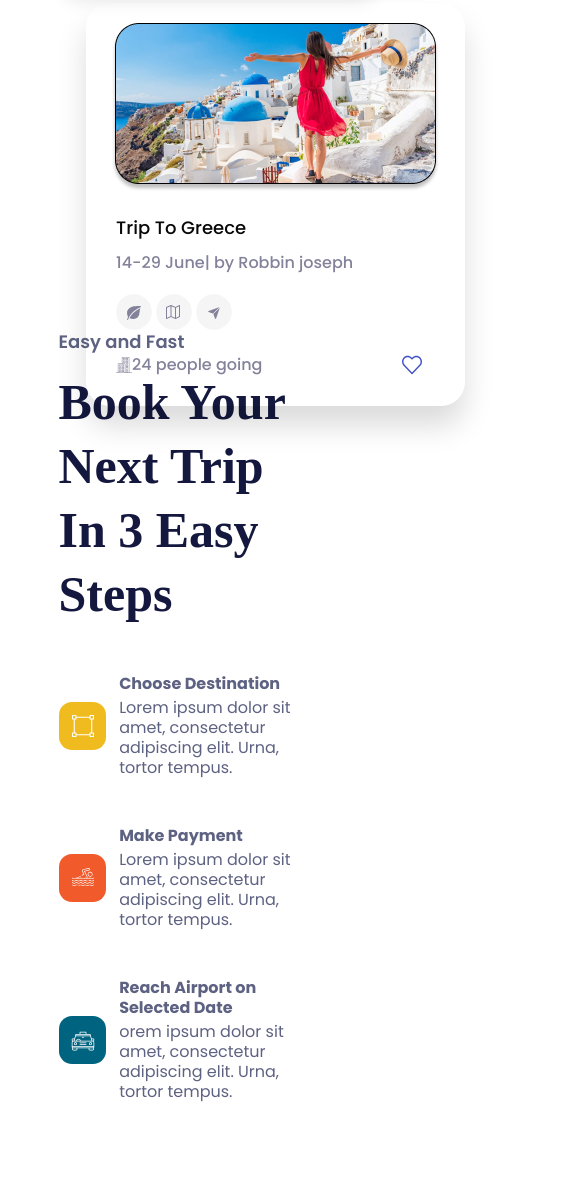
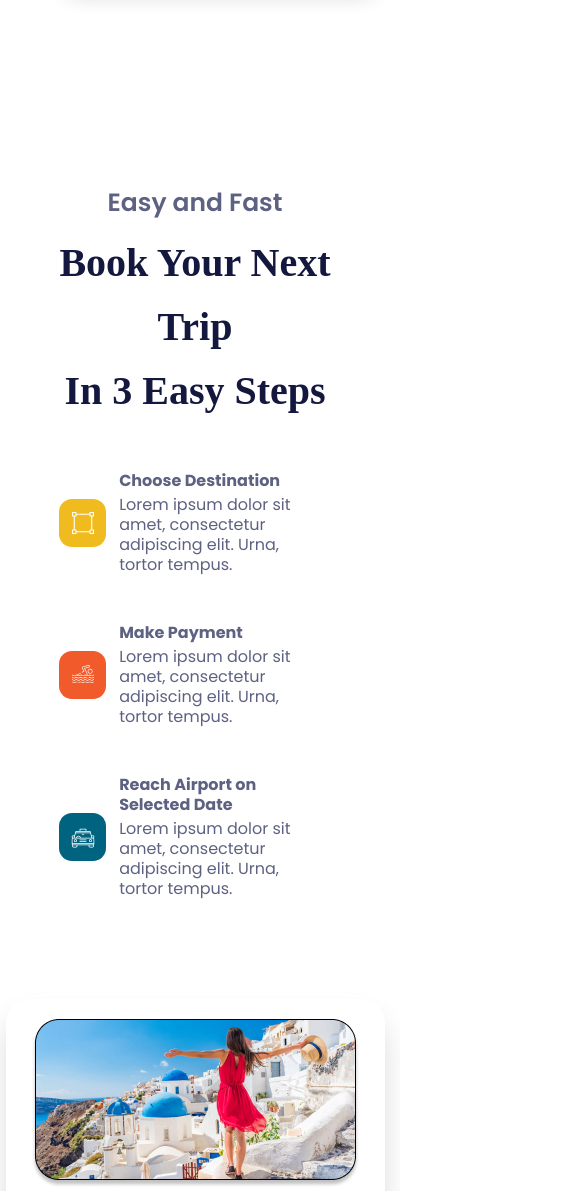
Before and after one commit to Rostyk-Mandryk/jadoo-travel, a website: page index.html in a window 390 px wide. Shown: the part 4008-5199 px from the top of the page, 585 px wide, since content can reach past the window. Drawn offline with nearby package versions, Linux system fonts and the light colour scheme; a web font is replaced by a local one.

Commit message:
Add media for Section 4

```diff
--- a/index.html
+++ b/index.html
@@ -190,7 +190,7 @@
                     <img src="photo/Group 11.svg" alt="icon" class="bookatrip_container_values_icon_photo">
                     <div class="bookatrip_container_values_icon_content">
                         <h3 class="bookatrip_container_values_icon_content_head">Reach Airport on Selected Date</h3>
-                        <h2 class="bookatrip_container_values_icon_content_title">orem ipsum dolor sit amet, consectetur <br>
+                        <h2 class="bookatrip_container_values_icon_content_title">Lorem ipsum dolor sit amet, consectetur <br>
                             adipiscing elit. Urna, tortor tempus.</h2>
                     </div>
                 </div>
@@ -215,7 +215,6 @@
                 <div class="bookatrip_container_card_people_photo"></div>
                 <img src="photo/heart.svg" alt="heart" class="bookatrip_container_card_people_photo_heart">
             </div>
-        </div>
             <div class="bookatrip_container_ongoing">
                 <div class="bookatrip_container_ongoing_photo">
                     <img src="photo/Ongoing.png" alt="">
@@ -226,6 +225,7 @@
                     <h2 class="purpur">40% <span class="completed">completed</span></h2>
                     <div class="line">
                         <div class="forty">
+                        </div>
                     </div>
                 </div>
             </div>
--- a/styles/style.scss
+++ b/styles/style.scss
@@ -322,8 +322,9 @@ body {
 /* Beginning of Section 4 "Book a trip" content stylesheet */
 .bookatrip_container {
     display: flex;
-    flex-wrap: wrap-reverse;
+    flex-direction: row;
     align-items: center;
+    justify-content: space-between;
     padding: 0 15%;
     &_content {
         padding-top: 186px;
@@ -376,7 +377,7 @@ body {
     &_card {
         border-radius: 1.5rem;
         box-shadow: 0 20px 30px -1px rgba(0, 0, 0, 0.15);
-        margin: 0 0 -264px 10%;
+        margin-top: 100px;
         position: relative;
         &_girl {
             cursor: pointer;
@@ -439,8 +440,8 @@ body {
     }
     &_ongoing {
         position: absolute;
-        margin-left: 823px;
-        margin-top: 420px;
+        bottom: 53px;
+        right: -106px;
         background: #FFFFFF;
         width: 263px;
         height: 129px;
@@ -497,7 +498,30 @@ body {
             }
         }
     }
+    @media (max-width: 479px) {
+        & {
+            flex-direction: column;
+            justify-content: center;
+            align-items: center;
+            &_content {
+                &_easy {
+                    text-align: center;
+                    font-size: 25px;
+                }
+                &_steps {
+                    text-align: center;
+                    font-size: 40px;
+                }
+            }
+            &_ongoing {
+                box-shadow: rgba(0, 0, 0, 0.35) 0px 5px 15px;
+                bottom: -113px;
+                right: 26px;
+            }
+        }
+    }
 }
+
 
 /* Ending of of Section 4 "Book a trip" content stylesheet */
 
```
Also changed, not shown: styles/style.css, 1 other file. Lines whose indentation alone changed are shown as unchanged.
